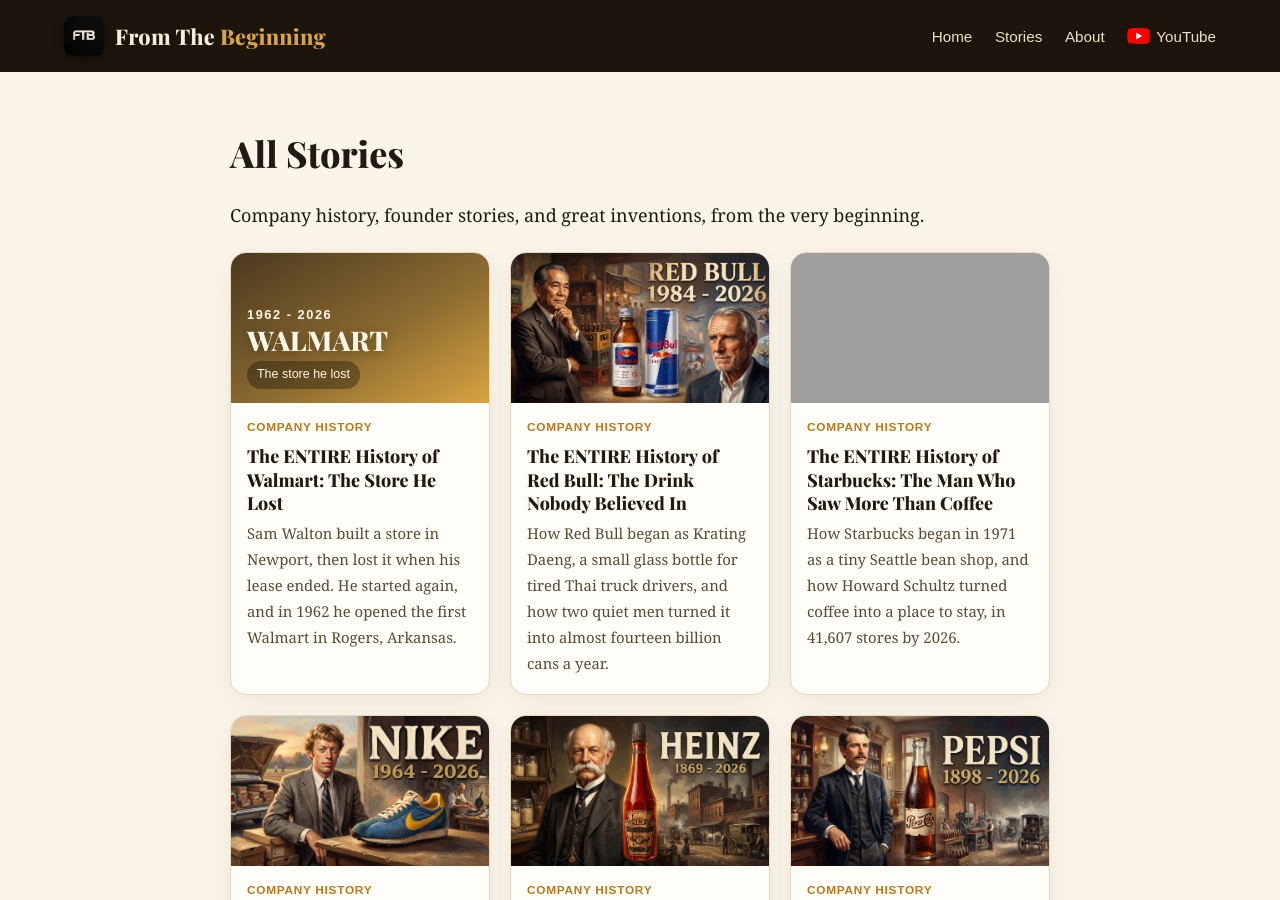
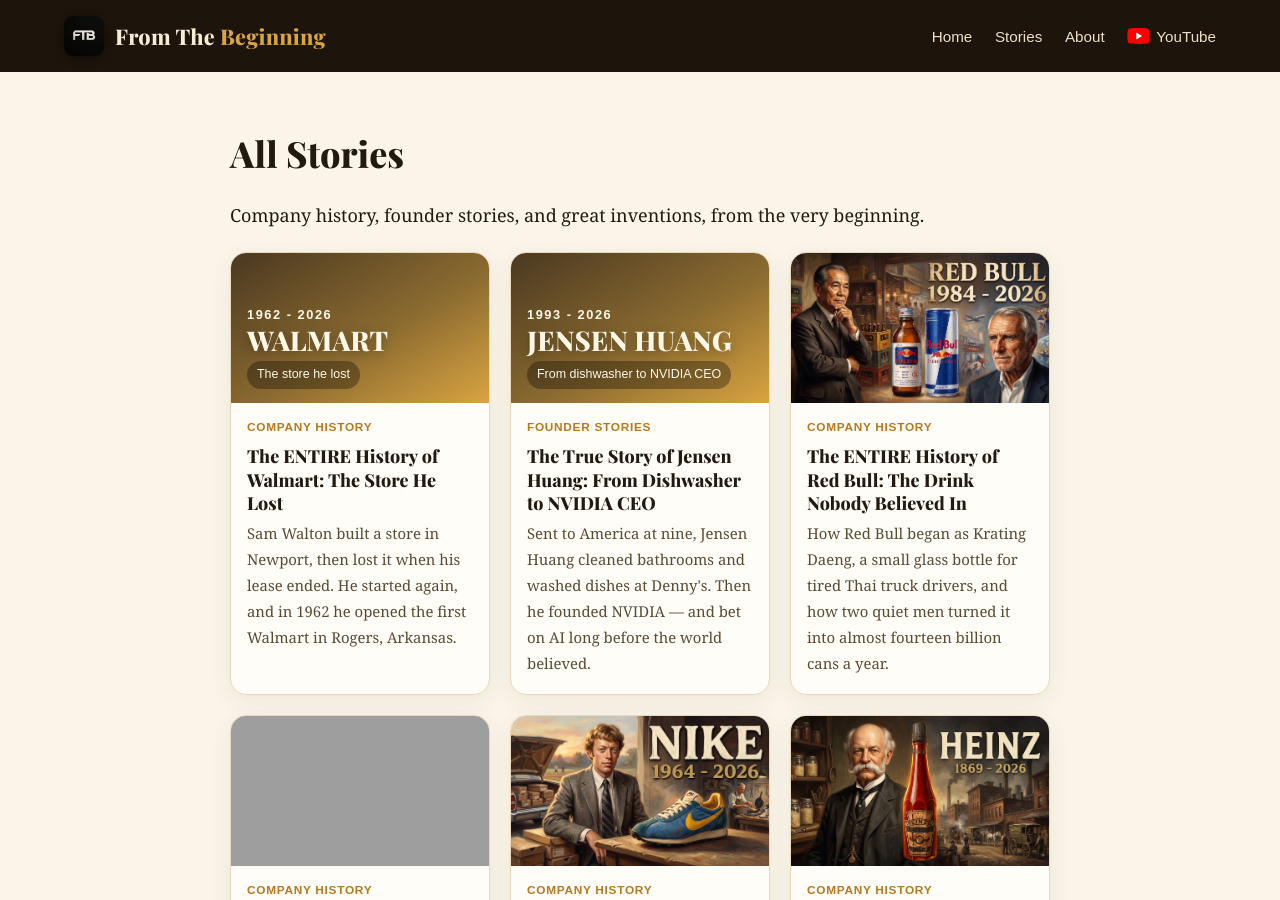
Before and after one commit to docsachmienphi/FTB, a Jekyll site: the page built from stories/index.md, in a window 1280 px wide and 900 px high. Built offline with Jekyll 4.4.1, drawn with Linux system fonts in a browser that asks for light colours; part of the change alters nothing that is shown; grey boxes are pictures that could not be loaded.

Commit message:
Add Jensen Huang story (text-first): From Dishwasher to NVIDIA CEO

```diff
--- a/_data/clusters.yml
+++ b/_data/clusters.yml
@@ -13,3 +13,4 @@ cars-tech:
   - history-of-toyota
   - history-of-amazon
   - history-of-elon-musk
+  - history-of-jensen-huang
--- /dev/null
+++ b/_posts/2026-11-12-history-of-jensen-huang.md
@@ -0,0 +1,148 @@
+---
+layout: post
+title: "The True Story of Jensen Huang: From Dishwasher to NVIDIA CEO"
+description: "Sent to America at nine, Jensen Huang cleaned bathrooms and washed dishes at Denny's. Then he founded NVIDIA — and bet on AI long before the world believed."
+date: 2026-11-12
+categories: [Founder-Stories]
+tags: [Jensen-Huang, NVIDIA]
+cover_brand: "JENSEN HUANG"
+cover_years: "1993 - 2026"
+cover_fate: "From dishwasher to NVIDIA CEO"
+cover_class: "c-default"
+sources:
+  - title: "Hoover Institution — Jensen Huang on vision, risk, and the GPU"
+    url: "https://www.hoover.org/plus/research/jensen-huang-vision-risk-and-gpu"
+  - title: "Stanford Graduate School of Business — how Jensen Huang uses first-principles thinking to make decisions"
+    url: "https://www.gsb.stanford.edu/insights/jensen-huang-how-use-first-principles-thinking-drive-decisions"
+  - title: "NVIDIA's official blog — Jensen Huang's commencement speech, on his early years and the lessons of failure"
+    url: "https://blogs.nvidia.com/blog/huang-ntu-commencement/"
+  - title: "Stripe Sessions — a long conversation with NVIDIA's Jensen Huang"
+    url: "https://stripe.com/se/sessions/2024/a-conversation-with-nvidias-jensen-huang"
+  - title: "NVIDIA Newsroom — NVIDIA completes its acquisition of Mellanox"
+    url: "https://nvidianews.nvidia.com/news/nvidia-completes-acquisition-of-mellanox-creating-major-force-driving-next-gen-data-centers"
+  - title: "NVIDIA — the official biography of Jensen Huang, founder and CEO"
+    url: "https://www.nvidia.com/en-us/about-nvidia/board-of-directors/jensen-huang/"
+  - title: "Oregon State University — Jensen Huang in the Engineering Hall of Fame"
+    url: "https://engineering.oregonstate.edu/alumni-partners/oregon-stater-awards/searchable-awards-database/jen-hsun-huang-engineering-hall"
+  - title: "Stanford Engineering — Jensen Huang among its heroes, on his years there"
+    url: "https://engineering.stanford.edu/about/history/heroes/2018-heroes/jensen-huang"
+  - title: "Computer History Museum — the life and career of Jensen Huang"
+    url: "https://computerhistory.org/profile/jensen-huang/"
+glance:
+  facts:
+    - label: "Born"
+      text: "February 17, 1963, in Taiwan"
+    - label: "First jobs"
+      text: "Cleaning school bathrooms, then washing dishes at a Denny's restaurant"
+    - label: "Known for"
+      text: "Co-founding NVIDIA in 1993 and leading it ever since"
+    - label: "The big bet"
+      text: "CUDA — his belief that graphics chips could one day power science and AI"
+  timeline:
+    - year: "1972"
+      text: "At nine, he is sent to America without his parents — and cleans bathrooms at his new school in Kentucky"
+    - year: "1993"
+      text: "With Chris Malachowsky and Curtis Priem, he founds NVIDIA — planned in a Denny's booth in California"
+    - year: "1997"
+      text: "After a near-fatal wrong turn, the RIVA 128 chip saves the young company"
+    - year: "2006"
+      text: "NVIDIA launches CUDA, a costly bet on a future that takes years to arrive"
+    - year: "2012"
+      text: "Researchers win a famous victory with AlexNet, trained on NVIDIA chips — the bet begins to pay off"
+    - year: "2022"
+      text: "ChatGPT reaches the world, and suddenly everyone needs the machines Jensen spent years building"
+    - year: "Today"
+      text: "He still leads NVIDIA, still wears the black leather jacket — and still speaks proudly of washing dishes"
+words:
+  - word: "immigrant"
+    def: "a person who moves to a new country to live there. At nine years old, Jensen became a young immigrant in America, far from his parents."
+  - word: "dishwasher"
+    def: "a person whose job is washing dishes in a restaurant — the same word also names the machine. As a teenager, Jensen washed dishes at Denny's, and planned every step so he would never waste time."
+  - word: "chip"
+    def: "the small piece of technology inside a computer that does the fast thinking work. Jensen spent his whole career designing better and better chips."
+  - word: "bet"
+    def: "a risky decision you make because you believe something about the future. CUDA was Jensen's biggest bet — he kept spending money on it for years before it paid off."
+  - word: "fortune"
+    def: "a very large amount of money. Jensen's personal fortune later passed 150 billion dollars — hard to imagine for a boy who once cleaned school bathrooms."
+  - word: "courage"
+    def: "the strength to do something difficult, even when you are afraid or others doubt you. It took courage to leave a safe job and start NVIDIA."
+faq:
+  - q: "Where was Jensen Huang born?"
+    a: "Jensen Huang was born in Taiwan in 1963. When he was young, his family moved to Thailand. His parents believed education could give their children a better future, so when Jensen was nine, they sent him and his older brother to the United States — first to relatives in Washington state, then to a school in rural Kentucky, while they stayed behind."
+  - q: "Did Jensen Huang really wash dishes at Denny's?"
+    a: "Yes. After his family came together again in Oregon, the teenage Jensen worked at Denny's, an American restaurant chain. He started by washing dishes and later cleared tables. He took the job seriously — he planned his movements around the restaurant so he would never waste time walking back and forth. Years later, in 1993, NVIDIA itself was planned in a booth at another Denny's, in California."
+  - q: "How did Jensen Huang start NVIDIA?"
+    a: "In the early 1990s, Jensen was an engineer with a stable career, a family, and a master's degree from Stanford. Two other engineers, Chris Malachowsky and Curtis Priem, shared his idea: personal computers needed much better graphics, especially for games. The three men talked it over at a Denny's restaurant, and on April 5, 1993, they founded NVIDIA, with Jensen as its chief executive — a job he still holds today."
+  - q: "What was Jensen Huang's biggest bet?"
+    a: "CUDA. In 2006, NVIDIA already sold successful graphics chips for games. But Jensen believed the same chips could do many calculations at once for scientists and researchers, so he spent years and a great deal of money teaching the world to use them — while CUDA made almost no money and shareholders asked hard questions. In 2012, researchers used NVIDIA chips to build AlexNet, a landmark in AI. A decade later, the age of ChatGPT arrived, and the world needed exactly the technology he had believed in."
+---
+
+What would you do if you had to start a new life in a new country? That is how the story of Jensen Huang begins — with a nine-year-old boy who had to leave his parents behind.
+
+He was sent to America, a country where everything felt new and unfamiliar. Life was not easy for the young immigrant. He cleaned bathrooms at school, and later he washed dishes at a restaurant. He was simply trying to find his place in a new world. He had no idea that, years later, that same boy would help build NVIDIA into one of the most valuable companies on Earth.
+
+## A Boy Far From Home
+
+Jensen Huang was born in Taiwan in 1963. When he was young, his family moved to Thailand. His father was an engineer, and his parents believed education could give their children a better future. So they made a difficult decision: they sent Jensen and his older brother to the United States, hoping to join them later.
+
+The brothers first stayed with relatives in Washington state. But they soon found themselves at Oneida Baptist Institute, a school in rural Kentucky. Their parents were far away. Everything around the boys was new — the language, the people, the rules of school life.
+
+Jensen was among the youngest children there. He shared a room with a boy of about seventeen, and something unusual grew between them: Jensen helped the older boy learn to read, and in return, the boy taught him how to lift weights. Two children, very different in age, found a way to help each other. Jensen also had work to do. He cleaned the bathrooms in the boys' dormitory. Life there was not easy for a child so far from home — but years later, he remembered not only the difficult moments. He remembered the people he met, and the things he learned.
+
+## Washing Dishes at Denny's
+
+After some time, the family came together again in Oregon. Jensen made friends, enjoyed mathematics and electronics, played arcade games, and became a strong junior table-tennis player. As a teenager, he got a job at Denny's, an American restaurant. He started by washing dishes, and later he cleared tables.
+
+It was busy work, and much of it went unnoticed. But Jensen took it seriously. He planned his movements around the restaurant so he would work faster and never waste time walking back and forth. Even a simple job, he learned, could be done with care. Years later, when people asked him about success, he still remembered those long hours at the sink.
+
+## The Girl in the Engineering Lab
+
+Jensen entered Oregon State University when he was only sixteen, to study electrical engineering. In a classroom there, he met a young woman named Lori Mills. They studied together, worked on assignments together, and grew closer over time. Lori would later become his wife.
+
+In 1984, Jensen graduated and joined AMD, then moved to LSI Logic. He saw how much work stands between an idea and a finished product. And he kept studying: while working and raising a family, he took classes at Stanford University, earning a master's degree in 1992. By then, he had a stable career, an education, and a family. He could have stayed on that path. Instead, two other engineers were about to offer him a very different future.
+
+## Founded in a Restaurant Booth
+
+Chris Malachowsky and Curtis Priem believed new graphics chips could change what personal computers could do, especially in games. The three men met at a Denny's restaurant in California to talk about starting a company of their own. Years earlier, Jensen had washed dishes at another Denny's. Now he was sitting in one, planning to build something.
+
+On April 5, 1993, they founded NVIDIA, and Jensen became its chief executive. For Jensen, it meant leaving a safe career behind, with a family to care for and no promise of success. But he chose to take the chance.
+
+## When the Dream Almost Ended
+
+NVIDIA's first major chip, the NV1, was built with hard work — but the gaming industry moved toward a different technology, and the chip was left behind. A project with the Japanese game company Sega was also going badly. For a young company, this could have been the end.
+
+Jensen went to the Sega executive, Shoichiro Irimajiri, and told him the truth: NVIDIA could not continue on the old path. The relationship did not end with a closed door. Sega invested five million dollars in NVIDIA, and the company changed direction. In 1997, its new chip, RIVA 128, was the success it needed. In 1999, NVIDIA went public and introduced the GeForce 256, which it called the first GPU. Jensen had learned something important: leading a company does not mean pretending every decision was right. Sometimes you have to face a mistake, ask for help, and change course.
+
+## The Bet That Took Years
+
+By the 2000s, NVIDIA had a clear, successful business: gamers bought its chips for faster, more beautiful games. So why spend money on something very different?
+
+Inside a graphics chip, millions of tiny parts of a picture are drawn at the same time. Jensen saw that scientists also needed computers to do many calculations at once. In 2006, NVIDIA introduced CUDA, which let programmers use graphics chips for far more than games. NVIDIA worked with universities and researchers for years, building software and teaching people to use it.
+
+It cost a great deal of money, and for years CUDA made almost none. Some shareholders questioned the decision. But Jensen had seen researchers solve real problems with these chips, and he believed their work could lead to something much bigger. So he kept investing, without knowing when it would pay off.
+
+## The Day the Future Became Real
+
+In 2012, three researchers — Alex Krizhevsky, Ilya Sutskever, and Geoffrey Hinton — built a system called AlexNet, trained on NVIDIA graphics chips, and it achieved a remarkable result in a famous competition. The discovery belonged to the researchers. But it showed the world what GPUs could do for a new kind of computing.
+
+NVIDIA kept building. In 2016, Jensen personally delivered a DGX-1, a powerful computer made for AI research, to a young organization called OpenAI. And because one powerful chip was no longer enough, NVIDIA bought Mellanox, whose technology helps thousands of chips work together as one enormous system — the kind of system that companies like [Amazon](/stories/history-of-amazon/) would one day need in their giant data centers.
+
+Then, in late 2022, ChatGPT brought artificial intelligence to millions of people. Behind it stood years of work by many researchers and companies — and a great need for exactly the technology Jensen had believed in. He stood before large crowds in his familiar black leather jacket, showing them what NVIDIA had built, much as [Elon Musk](/stories/history-of-elon-musk/) — another boy who once sold something small he had made — had stood behind his own impossible bets. In 2024 came Blackwell, a new generation of NVIDIA technology, and later the next one, called Vera Rubin.
+
+By 2026, Jensen was leading one of the world's most important technology companies. Yet after all those years, he still spoke proudly about the ordinary jobs he had done when he was young.
+
+<div class="lessons" markdown="1">
+## What This Story Teaches Us
+
+- **Small work, done with care, is never wasted.** The boy who planned his steps around a restaurant sink was already learning how to run a company: see the whole system, waste nothing, take the work seriously.
+- **Admitting a mistake can save the dream.** With the NV1, Jensen told Sega the truth and changed direction. With CUDA, he did the opposite — he stayed. Wisdom is knowing which moment you are in.
+- **A bet on the future is paid for in quiet years.** CUDA cost money for years before AlexNet, and a decade before ChatGPT. The world called it a success only at the end. He had to believe during all the years when nobody could see it yet.
+</div>
+
+## The Boy Behind the Legend
+
+Long before NVIDIA, Jensen was a young man washing dishes at Denny's — a job few people noticed. His journey was never easy. He made mistakes, faced doubt, and spent years building something he believed in, without knowing where it would lead.
+
+When this story was researched in late 2026, there was a lot of personal news about Jensen out there. But that is his personal life, and it is not ours to judge. Fairly speaking, Jensen Huang is an outstanding person — one of the finest that American education has ever produced.
+
+Maybe your dream also feels far away today. Jensen's story reminds us that great things can begin with small steps, hard work, and the courage to dream bigger. And you — what do you think about him?
```
